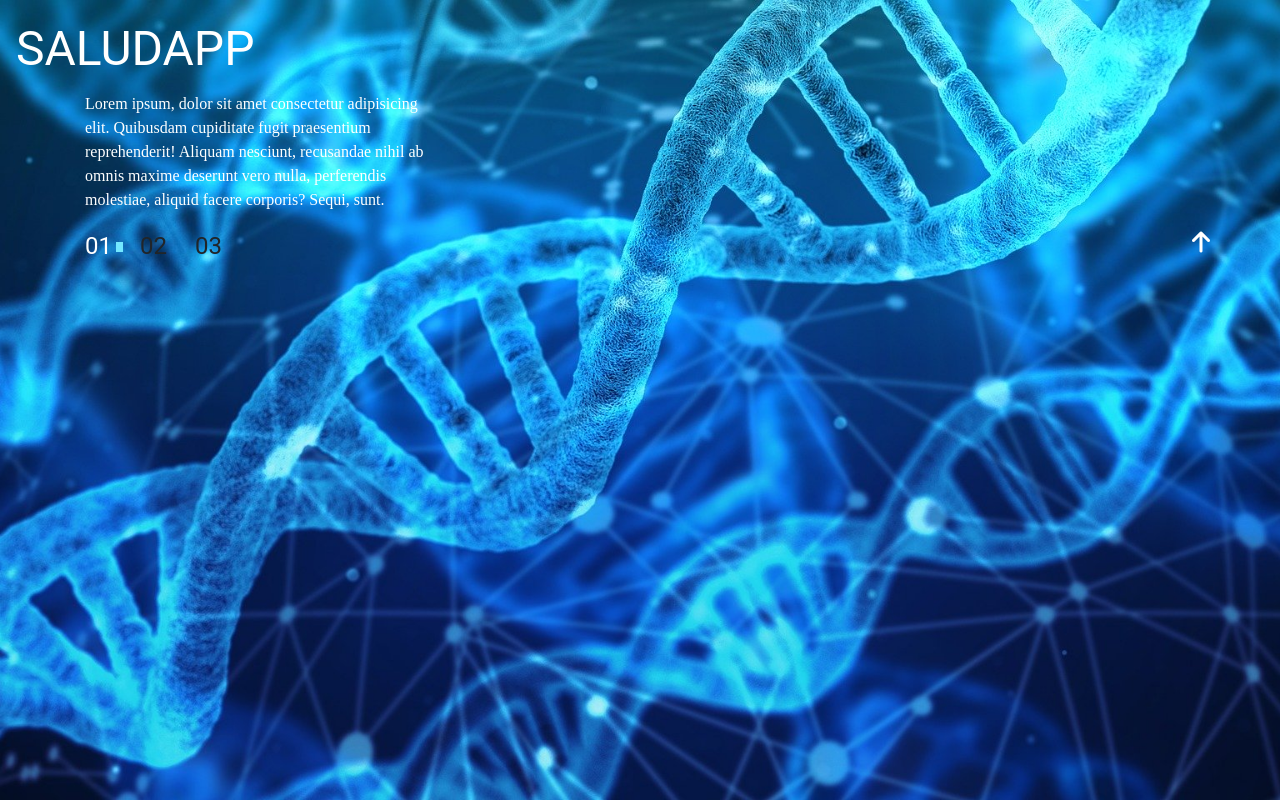
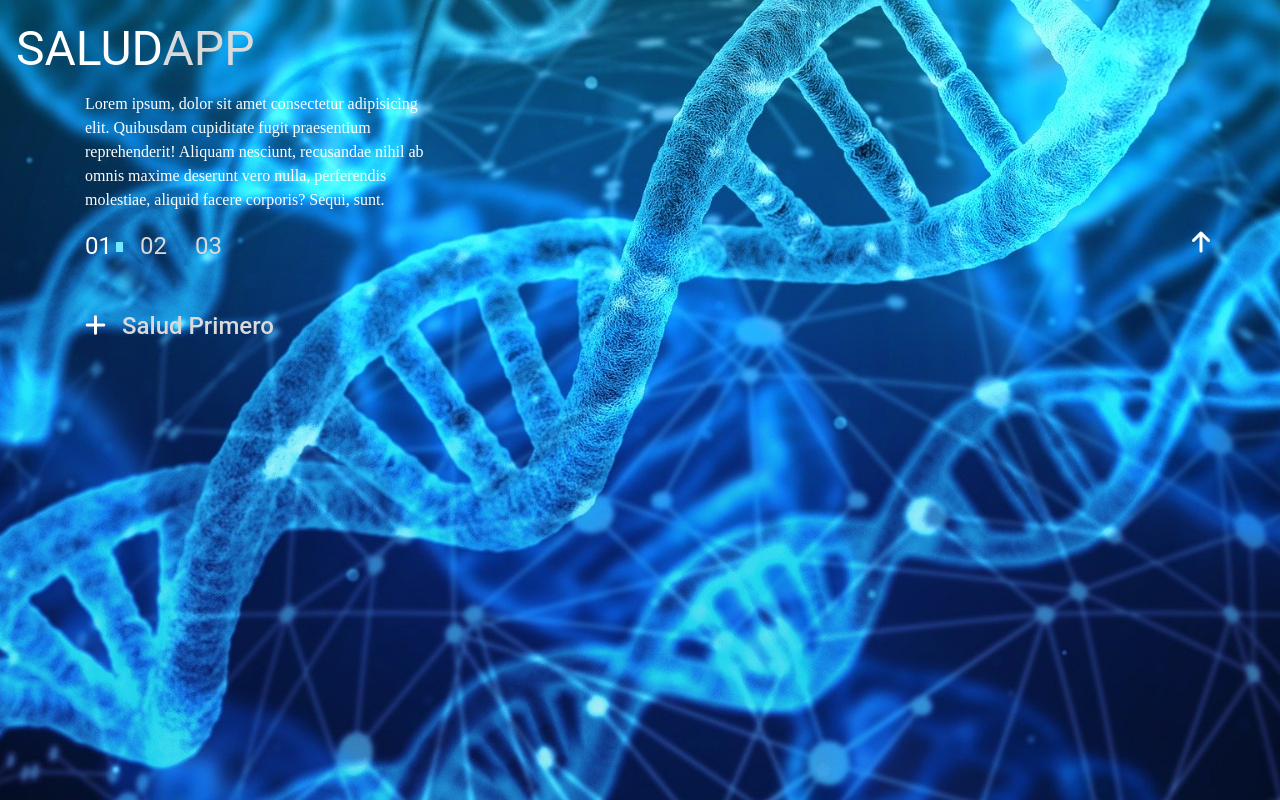
Before and after one commit to aghernandez/Bootstrap_LandingPage, a plain HTML site: page index.html in a window 1280 px wide. Drawn offline with nearby package versions, Linux system fonts and the light colour scheme.

Commit message:
Agregando elementos en el body

```diff
--- a/index.html
+++ b/index.html
@@ -34,6 +34,12 @@
                 </div>
             </div>
 
+            <div class="row h-33">
+                <div class="col-lg-4 pt-5">
+                    <h4><i class="fas fa-plus pr-3"></i>Salud Primero</h4>
+                </div>
+            </div>
+
         </div>
     </section>
 </body>
--- a/style.css
+++ b/style.css
@@ -1,5 +1,6 @@
 *{
     font-family: "Roboto";
+    color: rgb(218, 218, 218);
     padding: 0;
     margin: 0;
 }
```
